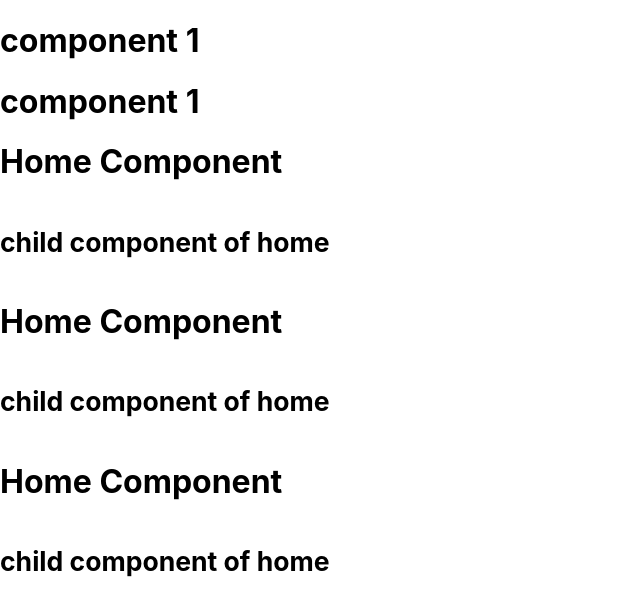
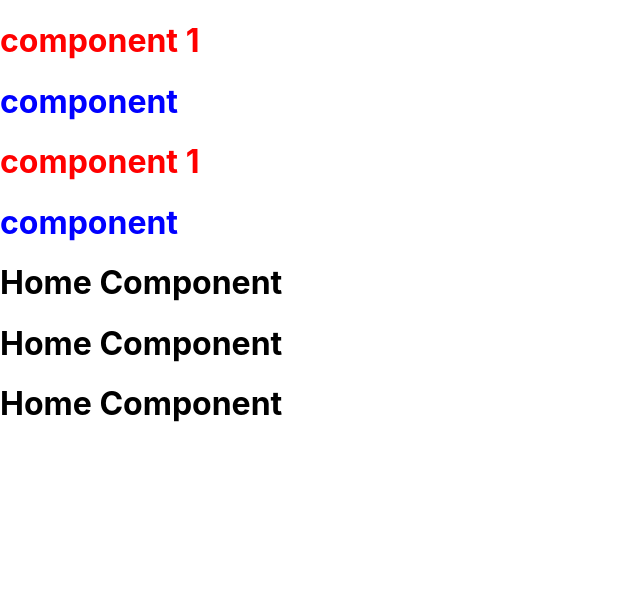
Before and after one commit to a-njali-raj/myapp, a React (Create React App) app: page / in a window 1280 px wide. Shown: the top 616 px of the page, without its empty margins (0-640 px from the left). Built offline with nearby package versions, Linux system fonts and the light colour scheme.

Commit message:
css inline and variable

```diff
--- a/src/App.css
+++ b/src/App.css
@@ -1,5 +1,6 @@
 .App {
   text-align: center;
+
 }
 
 .App-logo {
--- a/src/components/Header.js
+++ b/src/components/Header.js
@@ -1,11 +1,13 @@
 import React from 'react'
 
 const Header = () => {
+  const headingstyle={color:'blue'};
   return (
     <div>
-        <h1>component 1</h1>
+        <h1 style={{color:'red'}}>component 1</h1>
+        <h1 style={headingstyle}>component</h1>
     </div>
-  )
-}
+  );
+};
 
 export default Header
--- a/src/components/Home.js
+++ b/src/components/Home.js
@@ -1,12 +1,12 @@
 import React from 'react'
-import Child from './Child';
+
 
 const Home = () => {
   return (
     <div>
         <h1>
             Home Component
-            <Child/>
+
         </h1>
     </div>
   );
```
